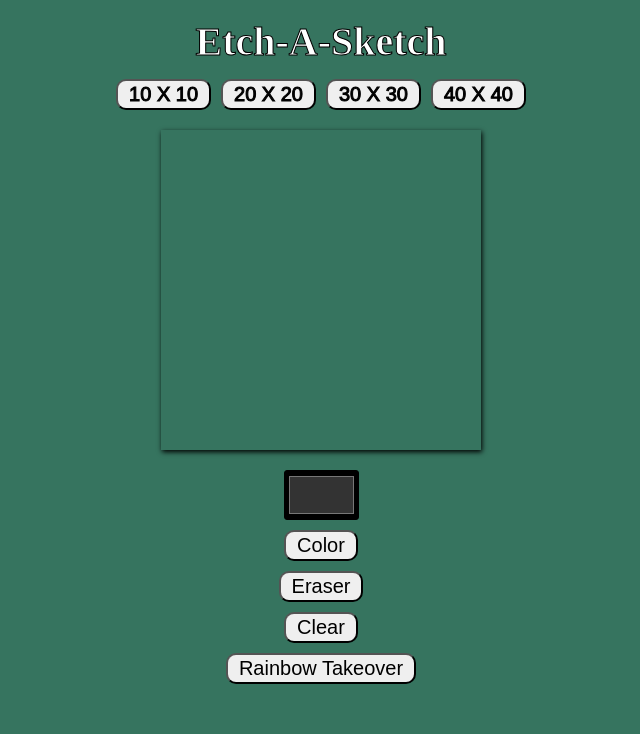
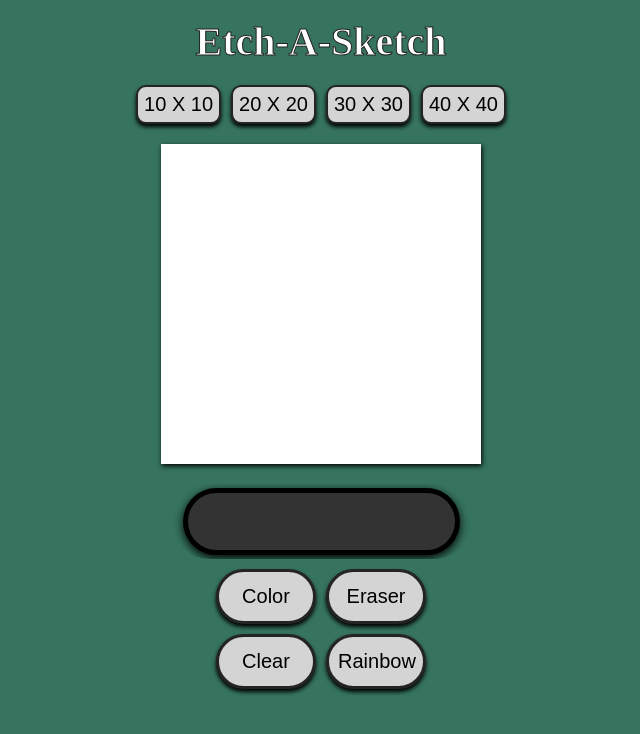
Before and after one commit to Zeronicc/Etch-A-Sketch, a plain HTML site: page index.html in a window 1280 px wide. Both pictures are taken after a click on the button "Get Started". Shown: the whole page, without its empty margins (319-959 px from the left). Drawn offline with Linux system fonts and the light colour scheme.

Commit message:
Updated UI, fixed bug with color switch & organized main.js

```diff
--- a/index.html
+++ b/index.html
@@ -10,14 +10,16 @@
 <body>
     <div class="page">
         <div class="title">Etch-A-Sketch</div>
-        <div class="container"></div>
-        <div>
+        <div class="grid-container">
+            <div class="container"></div>
+        </div>
+        <div class="mode-select">
             <input type="color" id="color" value="#333333">
+            <button id="colorMode">Color</button>
+            <button id="erase">Eraser</button>
+            <button id="clearBtn">Clear</button>
+            <button id="rainbowBtn">Rainbow</button>
         </div>
-        <button id="colorMode">Color</button>
-        <button id="erase">Eraser</button>
-        <button id="clearBtn">Clear</button>
-        <button id="rainbowBtn">Rainbow Takeover</button>
     </div>
     <script src="main.js" defer></script>
 </body>
--- a/main.js
+++ b/main.js
@@ -1,80 +1,47 @@
-let container = document.querySelector(".container");
-container.style.display = 'none';
+
+// Selected elements in HTMl
 const page = document.querySelector(".page");
+const gridSquares = document.getElementsByClassName("squares");
+const title = document.querySelector(".title");
+const colorBtn = document.querySelector("#colorMode");
+const eraserBtn = document.querySelector("#erase");
+const clearBtn = document.querySelector("#clearBtn");
+const rainbowBtn = document.querySelector('#rainbowBtn');
+const colorInput = document.querySelector("#color");
+const container = document.querySelector(".container");
+const modeSelect = document.querySelector(".mode-select")
 
-let gridSquares = document.getElementsByClassName("squares");
-let MODE = 'color';
-let title = document.querySelector(".title");
-let colorBtn = document.querySelector("#colorMode");
-let eraserBtn = document.querySelector("#erase");
-let clearBtn = document.querySelector("#clearBtn");
-let rainbowBtn = document.querySelector('#rainbowBtn');
 let addContainer = document.createDocumentFragment();
-let colorInput = document.querySelector("#color");
+let MODE = 'eraser';
 let currentColor = '#333333';
 
-function setCurrentColor(newColor){
-    currentColor = newColor;
-}
-function setMode(newMode){
-    MODE = newMode;
-}
-function clearGrid(){
-    for(const gridSquare of gridSquares){
-        gridSquare.style.backgroundColor = '#fefefe';
-    }
-}
-function rainbowMode(){
-    setCurrentColor(`hsl(${Math.random()* 360}, 100%, 50%)`);
-}
+// Makes elements inside "disappear"
+container.style.display = 'none';
+modeSelect.style.display = 'none';
 
-colorInput.oninput = (e) => setCurrentColor(e.target.value);
+//Gets color value from input
+colorInput.oninput = e => setCurrentColor(e.target.value);
 
+//Makes the cursor able to drag like paint on the grid
 let mouseDown = false;
 document.body.onmousedown = () => (mouseDown = true);
 document.body.onmouseup = () => (mouseDown = false);
 
+// Info for the start button in the beginning
 let startBtn = document.createElement('button');
 startBtn.id = "start";
 startBtn.textContent = "Get Started";
-title.appendChild(startBtn);
+title.parentNode.insertBefore(startBtn, title.nextSibling);
 
-let gridSelector = document.createElement('div');
-function showOptions(){
-    let btnContainer = document.createElement("div");
-    let btn10 = document.createElement("button");
-    let btn20 = document.createElement("button");
-    let btn30 = document.createElement("button");
-    let btn40 = document.createElement("button");
+// All button event listeners
+startBtn.addEventListener('click', (e) => { showOptions(); showGrid(16); showElements();});
+eraserBtn.addEventListener('click', () => setMode('eraser'));
+colorBtn.addEventListener('click', () => setMode('color'));
+clearBtn.addEventListener('click', () => clearGrid());
+rainbowBtn.addEventListener('click', () => setMode('rainbowMode'));
 
-    btn10.textContent = "10 X 10";
-    btn20.textContent = "20 X 20";
-    btn30.textContent = "30 X 30";
-    btn40.textContent = "40 X 40";
-
-    btnContainer.className ="gridSizes"
-
-    title.appendChild(btnContainer)
-    btnContainer.appendChild(btn10);
-    btnContainer.appendChild(btn20);
-    btnContainer.appendChild(btn30);
-    btnContainer.appendChild(btn40);
-
-
-    btn10.addEventListener('click', () => showGrid(10));
-    btn20.addEventListener('click', () => showGrid(20));
-    btn30.addEventListener('click', () => showGrid(30));
-    btn40.addEventListener('click', () => showGrid(40));
-}
-
-startBtn.addEventListener('click', (e) => { showOptions();title.removeChild(startBtn); container.style.display = 'inline-grid';})
-eraserBtn.addEventListener('click', () => setMode('eraser'))
-colorBtn.addEventListener('click', () => setMode('color'))
-clearBtn.addEventListener('click', () => clearGrid())
-rainbowBtn.addEventListener('click', () => {rainbowMode(); setMode('rainbowMode')})
-
+// Create and fixes the "squares" inside the selected grid
 function showGrid(gridSize){
-
     container.innerHTML = '';
     let grid = gridSize * gridSize;
     for(let i = 0; i < grid; i++){
@@ -88,6 +55,35 @@ function showGrid(gridSize){
     }
 container.appendChild(addContainer)
 }
+
+// Makes button for grid size and appends them to run with showGrid()
+function showOptions(){
+    const btnContainer = document.createElement("div");
+    const btn10 = document.createElement("button");
+    const btn20 = document.createElement("button");
+    const btn30 = document.createElement("button");
+    const btn40 = document.createElement("button");
+
+    btn10.textContent = "10 X 10";
+    btn20.textContent = "20 X 20";
+    btn30.textContent = "30 X 30";
+    btn40.textContent = "40 X 40";
+
+    btnContainer.className ="gridSizes"
+
+    title.parentNode.insertBefore(btnContainer, title.nextSibling)
+    btnContainer.appendChild(btn10);
+    btnContainer.appendChild(btn20);
+    btnContainer.appendChild(btn30);
+    btnContainer.appendChild(btn40);
+
+    btn10.addEventListener('click', () => showGrid(10));
+    btn20.addEventListener('click', () => showGrid(20));
+    btn30.addEventListener('click', () => showGrid(30));
+    btn40.addEventListener('click', () => showGrid(40));
+}
+
+// Will selected color depending on MODE
 function changeColor(e){
    if(e.type ==='mouseover' && !mouseDown) return
     if(MODE == 'color'){
@@ -98,3 +94,21 @@ function changeColor(e){
     e.target.style.backgroundColor = `hsl(${Math.random()* 360}, 100%, 50%)`
     }
 }
+
+function setCurrentColor(newColor){
+    currentColor = newColor;
+}
+
+function setMode(newMode){
+    MODE = newMode;
+}
+
+function clearGrid(){
+    for(const gridSquare of gridSquares){ gridSquare.style.backgroundColor = '#fefefe';}
+}
+
+function showElements(){
+    page.removeChild(startBtn);
+    container.style.display = 'inline-grid';
+    modeSelect.style.display = 'flex';
+}
--- a/style.css
+++ b/style.css
@@ -10,56 +10,94 @@ html{
 }
 #start{
     font-size: 23px;
-    width: 200px;
+    width: 175px;
     height: 50px;
     border-radius: 10px;
     margin-top: 145px;
     margin-bottom: 166px;
-    -webkit-text-stroke-width: 0px;
 }
 
 .title{
     display: flex;
     flex-direction: column;
     align-items: center;
+    color: rgb(255, 255, 255);
     font-size: 40px;
     font-weight: 600;
-    color: rgb(255, 255, 255);
     margin: 10px 0px;
     -webkit-text-stroke-width: 1px;
-    -webkit-text-stroke-color: black;
+    -webkit-text-stroke-color: rgb(36, 36, 36);
     gap: 14px;
+}
+
+.title:hover{
+    -webkit-text-stroke-color: rgb(212, 212, 212);
+    color: rgb(36, 36, 36);
+}
+.grid-container{
+    display: flex;
+    width: 100%;
+    justify-content: center;
+    align-items: center;
 }
 .container{
     display: inline-grid;
     height: 320px;
     width: 320px;
     box-shadow: 1px 2px 5px black;
+    cursor: pointer;
 }
 .squares{
     background-color: white;
-
 }
 
-button:active{
-    background-color: black;
-    color: antiquewhite;
+button:hover{
+    background-color: rgb(36, 36, 36);
+    color: rgb(255, 255, 255);
+    cursor: pointer;
+    box-shadow: none;
 }
 
 button{
     font-size: 20px;
     border-radius: 10px;
     padding: 2px 11px;
+    border: 2px rgb(36, 36, 36) solid;
+    box-shadow: 0px 3px 4px;
+    padding: 6px 6px;
+    background-color: rgb(212, 212, 212);
 }
 .gridSizes{
     display: flex;
     gap: 10px;
+    margin-bottom: 10px;
 }
 #color{
-    width: 75px;
-    height: 50px;
+    width: 100%;
+    height: 75px;
+    cursor: pointer;
+    background-color: transparent;
+    appearance: none;
+    border: none;
+}
+
+#color::-webkit-color-swatch{
+    border-radius: 60px;
+    border: 5px black solid;
+    box-shadow: 0px 3px 10px;
+}
+.mode-select{
     margin-top: 10px;
-    border-radius: 3px;
-    background-color: rgb(0, 0, 0);
-    border-color: rgb(0, 0, 0);
+    max-width: 299px;
+    flex-wrap: wrap;
+    justify-content: center;
+    gap: 10px;
 }
+
+.mode-select >*{
+    width: 100px;
+    height: 55px;
+    border-radius: 60px;
+    padding: 0px 9px;
+    border-width: 3px;
+}
```
